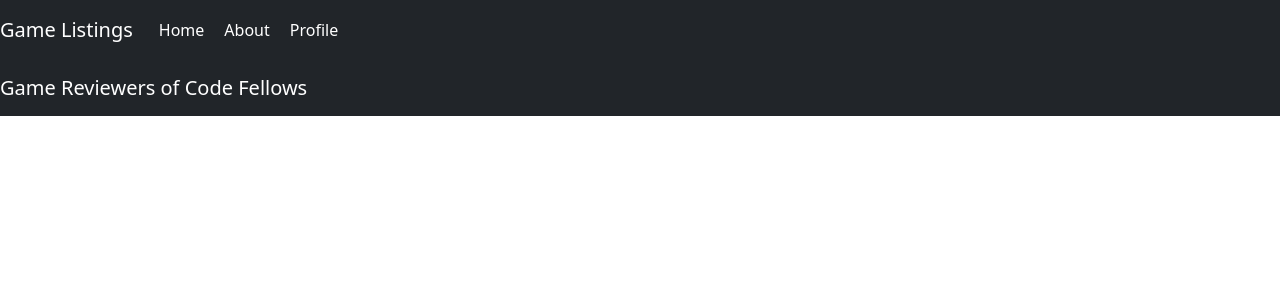
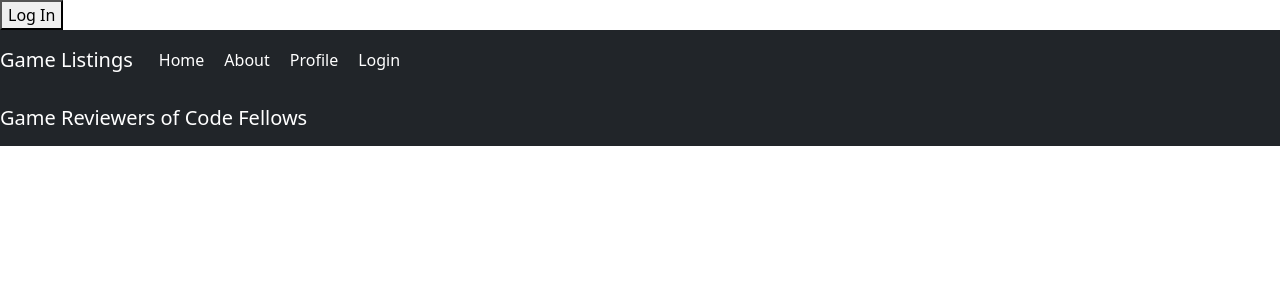
Before and after one commit to 301d97-SuperStarGroup/Review-Site-FrontEnd, a React (Create React App) app: page /login in a window 1280 px wide. Shown: the top 300 px of the page. Built offline with nearby package versions, Linux system fonts and the light colour scheme.

Commit message:
creating auth0

```diff
--- a/package.json
+++ b/package.json
@@ -3,6 +3,7 @@
   "version": "0.1.0",
   "private": true,
   "dependencies": {
+    "@auth0/auth0-react": "^2.0.1",
     "@testing-library/jest-dom": "^5.16.5",
     "@testing-library/react": "^13.4.0",
     "@testing-library/user-event": "^13.5.0",
@@ -11,9 +12,9 @@
     "react": "^18.2.0",
     "react-bootstrap": "^2.7.2",
     "react-dom": "^18.2.0",
+    "react-router-dom": "^6.10.0",
     "react-scripts": "5.0.1",
-    "web-vitals": "^2.1.4",
-    "react-router-dom": "^6.10.0"
+    "web-vitals": "^2.1.4"
   },
   "scripts": {
     "start": "react-scripts start",
@@ -39,5 +40,4 @@
       "last 1 safari version"
     ]
   }
-
 }
--- a/src/App.js
+++ b/src/App.js
@@ -4,13 +4,15 @@ import Header from './Header';
 import Footer from './Footer.js';
 import GamePage from './pages/GamePage.js';
 import About from './pages/About.js';
-import UserProfile from './UserProfile';
+import UserProfile from './UserProfile.js';
+import LoginButton from './LoginButton.js';
 
 import {
   BrowserRouter as Router,
   Routes,
   Route
 } from 'react-router-dom';
+import { Auth0Provider } from '@auth0/auth0-react';
 
 
 
@@ -25,6 +27,9 @@ class App extends React.Component {
   render() {
     return (
       <>
+      <Auth0Provider>
+      <LoginButton/>
+      </Auth0Provider>
         <Router>
           <Header />
           <Routes>
@@ -42,6 +47,11 @@ class App extends React.Component {
               exact path="/profile"
               element={<UserProfile />}
             >
+              {/* <Route
+                exact path="/login"
+                element={<LoginButton />}
+              >
+              </Route> */}
             </Route>
           </Routes>
           <Footer />
--- a/src/Header.js
+++ b/src/Header.js
@@ -12,6 +12,7 @@ class Header extends React.Component {
         <NavItem><Link to="/games" className="nav-link">Home</Link></NavItem>
         <NavItem><Link to="/about" className="nav-link">About</Link></NavItem>
         <NavItem><Link to="/profile" className="nav-link">Profile</Link></NavItem>
+        <NavItem><Link to="/login" className="nav-link">Login</Link></NavItem>
       </Navbar>
     );
   }
--- /dev/null
+++ b/src/LoginButton.js
@@ -0,0 +1,10 @@
+import React from "react";
+import { useAuth0 } from "@auth0/auth0-react";
+
+const LoginButton = () => {
+  const { loginWithRedirect } = useAuth0();
+
+  return <button onClick={() => loginWithRedirect()}>Log In</button>;
+};
+
+export default LoginButton;
--- a/src/index.js
+++ b/src/index.js
@@ -3,11 +3,20 @@ import ReactDOM from 'react-dom/client';
 import './index.css';
 import App from './App';
 import 'bootstrap/dist/css/bootstrap.min.css';
+import { Auth0Provider } from "@auth0/auth0-react";
 
 const root = ReactDOM.createRoot(document.getElementById('root'));
 root.render(
   <React.StrictMode>
+    <Auth0Provider
+    domain="dev-2v0b80ut5oorydhw.us.auth0.com"
+    clientId="ksxRk3OKD98Mp265lXor5yaO1sJk4maB"
+    authorizationParams={{
+      redirect_uri: window.location.origin
+    }}
+  >
     <App />
+    </Auth0Provider>
   </React.StrictMode>
 );
 
```
Also changed, not shown: 1 other file (tests, documents, lock files or other folders).
